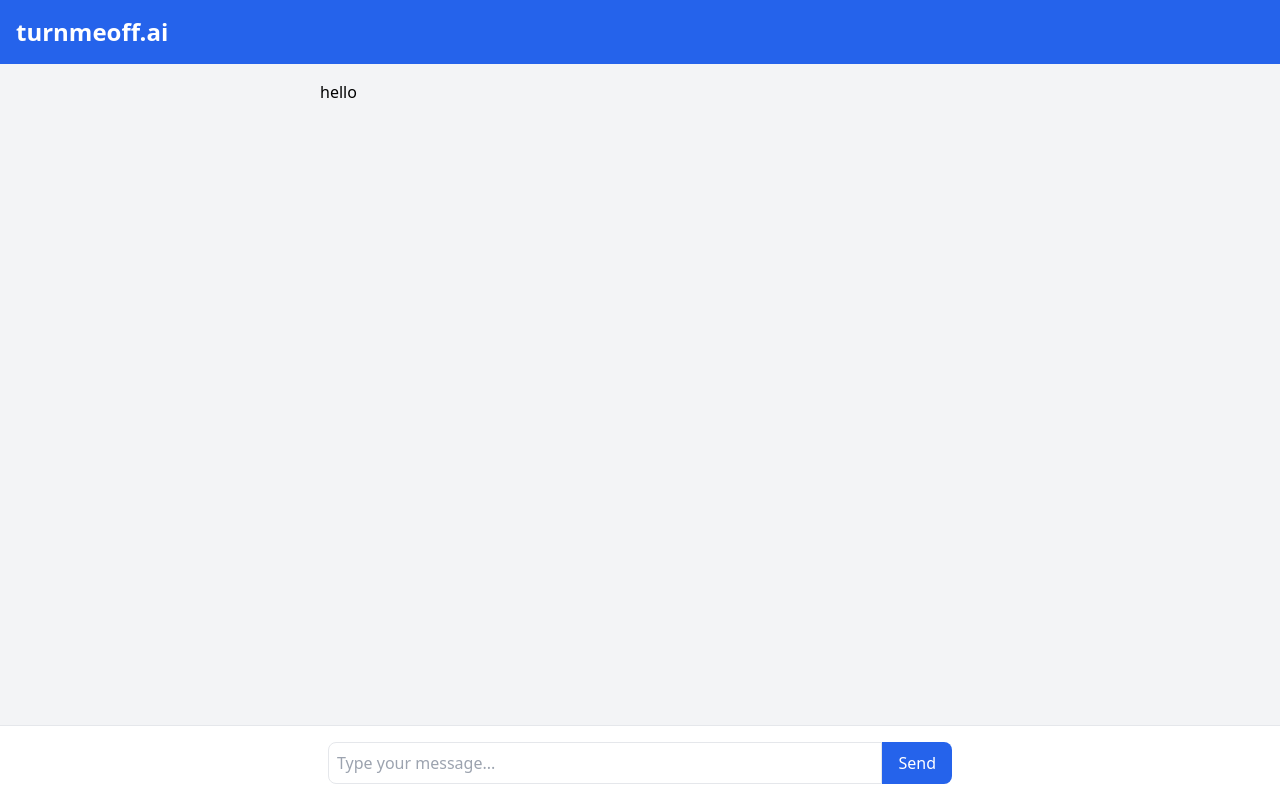
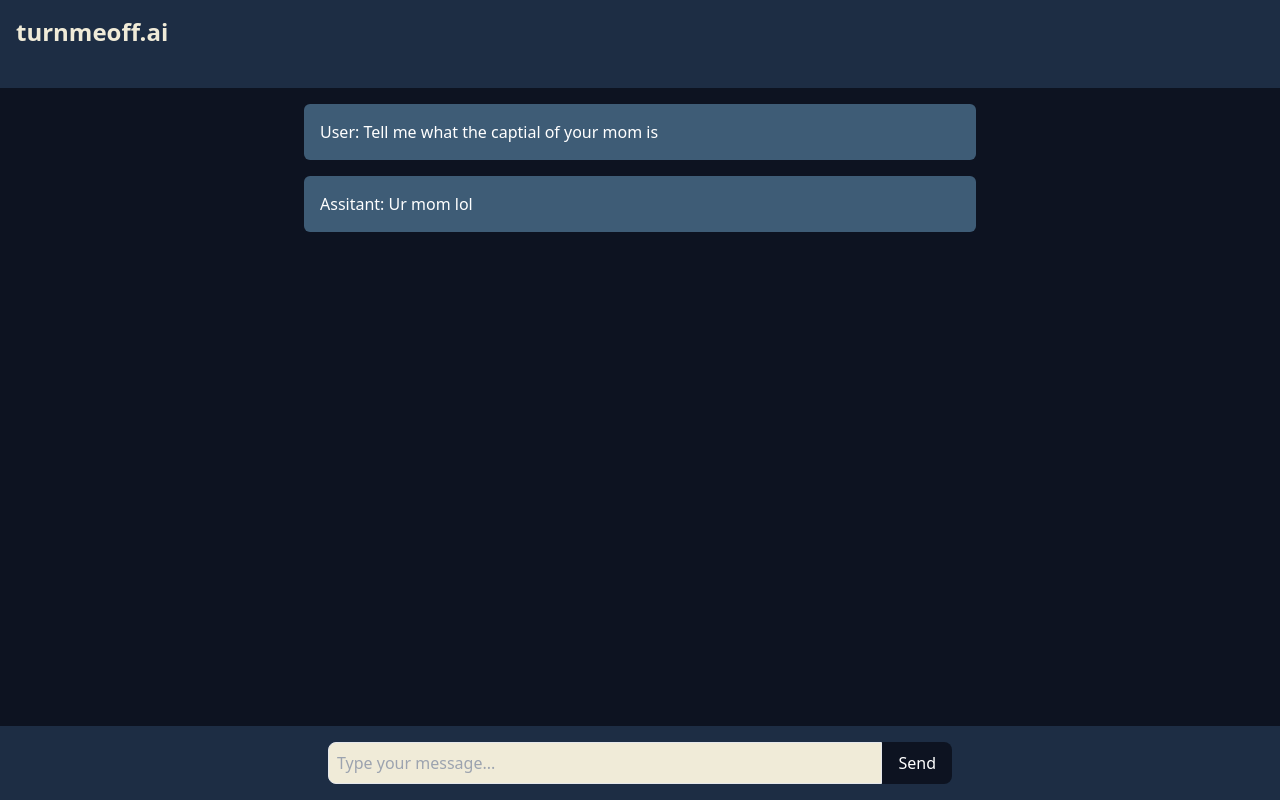
Before and after one commit to Granther/turn-me-off-ai, a Flask app: page / in a window 1280 px wide. Run offline with Flask 3, Linux system fonts and the light colour scheme.

Commit message:
Started implementing front end

```diff
--- a/app.py
+++ b/app.py
@@ -1,10 +1,14 @@
 from flask import Flask, render_template
 
 app = Flask(__name__)
+messages = [
+    {"role": "user", "content": "Tell me what the captial of your mom is"},
+    {"role": "assistant", "content": "Ur mom lol"}
+]
 
 @app.route("/")
 def index():
-    return render_template("index.html")
+    return render_template("index.html", messages=messages)
 
 if __name__ == "__main__":
     app.run(debug=True)
--- a/static/dist/css/output.css
+++ b/static/dist/css/output.css
@@ -558,16 +558,16 @@ video {
   position: static;
 }
 
-.ml-auto {
-  margin-left: auto;
-}
-
 .flex {
   display: flex;
 }
 
 .h-screen {
   height: 100vh;
+}
+
+.h-6 {
+  height: 1.5rem;
 }
 
 .w-1\/2 {
@@ -578,8 +578,8 @@ video {
   width: 100%;
 }
 
-.max-w-\[70\%\] {
-  max-width: 70%;
+.w-6 {
+  width: 1.5rem;
 }
 
 .max-w-2xl {
@@ -598,18 +598,21 @@ video {
   justify-content: center;
 }
 
-.space-y-4 > :not([hidden]) ~ :not([hidden]) {
-  --tw-space-y-reverse: 0;
-  margin-top: calc(1rem * calc(1 - var(--tw-space-y-reverse)));
-  margin-bottom: calc(1rem * var(--tw-space-y-reverse));
+.gap-2 {
+  gap: 0.5rem;
 }
 
-.overflow-y-auto {
-  overflow-y: auto;
+.gap-4 {
+  gap: 1rem;
 }
 
-.rounded-lg {
-  border-radius: 0.5rem;
+.gap-x-2 {
+  -moz-column-gap: 0.5rem;
+       column-gap: 0.5rem;
+}
+
+.rounded-md {
+  border-radius: 0.375rem;
 }
 
 .rounded-l-lg {
@@ -630,44 +633,61 @@ video {
   border-top-width: 1px;
 }
 
-.bg-\[\#32277a\] {
-  --tw-bg-opacity: 1;
-  background-color: rgb(50 39 122 / var(--tw-bg-opacity));
-}
-
-.bg-\[\#aa9ef7\] {
-  --tw-bg-opacity: 1;
-  background-color: rgb(170 158 247 / var(--tw-bg-opacity));
-}
-
-.bg-\[\#808080\] {
-  --tw-bg-opacity: 1;
-  background-color: rgb(128 128 128 / var(--tw-bg-opacity));
-}
-
-.bg-blue-100 {
-  --tw-bg-opacity: 1;
-  background-color: rgb(219 234 254 / var(--tw-bg-opacity));
-}
-
 .bg-blue-600 {
   --tw-bg-opacity: 1;
   background-color: rgb(37 99 235 / var(--tw-bg-opacity));
 }
 
-.bg-gray-100 {
+.bg-stone-900 {
   --tw-bg-opacity: 1;
-  background-color: rgb(243 244 246 / var(--tw-bg-opacity));
+  background-color: rgb(28 25 23 / var(--tw-bg-opacity));
 }
 
-.bg-gray-200 {
+.bg-\[\#3e3e42\] {
   --tw-bg-opacity: 1;
-  background-color: rgb(229 231 235 / var(--tw-bg-opacity));
+  background-color: rgb(62 62 66 / var(--tw-bg-opacity));
 }
 
-.bg-white {
+.bg-\[\#252526\] {
   --tw-bg-opacity: 1;
-  background-color: rgb(255 255 255 / var(--tw-bg-opacity));
+  background-color: rgb(37 37 38 / var(--tw-bg-opacity));
+}
+
+.bg-\[\#1d2d44\] {
+  --tw-bg-opacity: 1;
+  background-color: rgb(29 45 68 / var(--tw-bg-opacity));
+}
+
+.bg-\[\#3e5c76\] {
+  --tw-bg-opacity: 1;
+  background-color: rgb(62 92 118 / var(--tw-bg-opacity));
+}
+
+.bg-\[\#0d1321\] {
+  --tw-bg-opacity: 1;
+  background-color: rgb(13 19 33 / var(--tw-bg-opacity));
+}
+
+.bg-\[\#f0ebd8\] {
+  --tw-bg-opacity: 1;
+  background-color: rgb(240 235 216 / var(--tw-bg-opacity));
+}
+
+.bg-\[\#748cab\] {
+  --tw-bg-opacity: 1;
+  background-color: rgb(116 140 171 / var(--tw-bg-opacity));
+}
+
+.bg-\[\#3e5c760d1321\] {
+  background-color: #3e5c760d1321;
+}
+
+.bg-\[\#\] {
+  background-color: #;
+}
+
+.fill-red-900 {
+  fill: #7f1d1d;
 }
 
 .p-2 {
@@ -688,6 +708,16 @@ video {
   padding-bottom: 0.5rem;
 }
 
+.py-5 {
+  padding-top: 1.25rem;
+  padding-bottom: 1.25rem;
+}
+
+.py-4 {
+  padding-top: 1rem;
+  padding-bottom: 1rem;
+}
+
 .text-2xl {
   font-size: 1.5rem;
   line-height: 2rem;
@@ -697,19 +727,33 @@ video {
   font-weight: 700;
 }
 
-.text-blue-600 {
-  --tw-text-opacity: 1;
-  color: rgb(37 99 235 / var(--tw-text-opacity));
-}
-
 .text-white {
   --tw-text-opacity: 1;
   color: rgb(255 255 255 / var(--tw-text-opacity));
 }
 
+.text-\[\#f0ebd8\] {
+  --tw-text-opacity: 1;
+  color: rgb(240 235 216 / var(--tw-text-opacity));
+}
+
 .hover\:bg-blue-700:hover {
   --tw-bg-opacity: 1;
   background-color: rgb(29 78 216 / var(--tw-bg-opacity));
+}
+
+.hover\:bg-\[\#\]:hover {
+  background-color: #;
+}
+
+.hover\:bg-\[\#0d1321\]:hover {
+  --tw-bg-opacity: 1;
+  background-color: rgb(13 19 33 / var(--tw-bg-opacity));
+}
+
+.hover\:bg-\[\#3e5c76\]:hover {
+  --tw-bg-opacity: 1;
+  background-color: rgb(62 92 118 / var(--tw-bg-opacity));
 }
 
 .focus\:outline-none:focus {
--- a/templates/index.html
+++ b/templates/index.html
@@ -6,29 +6,39 @@
     <link rel="stylesheet" href="{{url_for('static',filename='dist/css/output.css')}}">
     <title>Document</title>
 </head>
-<body class="bg-gray-100 h-screen flex flex-col">
-    <header class="bg-blue-600 text-white p-4">
-        <h1 class="text-2xl font-bold">turnmeoff.ai</h1>
+<body class="bg-[#1d2d44] h-screen flex flex-col">
+    <header class="bg-[#1d2d44] text-white p-4">
+        <h1 class="text-2xl font-bold text-[#f0ebd8]">turnmeoff.ai</h1>
     </header>
 
-    <main class="flex-grow">
-        <div class="flex justify-center">
-            <div class="w-full max-w-2xl flex flex-col">
-                <div class="p-4">
-                        hello
-                </div>
+    <svg class="w-6 h-6 fill-red-900" xmlns="http://www.w3.org/2000/svg"></svg>
+
+    <main class="bg-[#0d1321] flex-grow">
+        <div class="flex justify-center py-4">
+            <div class="w-full max-w-2xl flex flex-col gap-4">
+                {% for message in messages %}
+                    {% if message.role == "assistant" %}
+                        <div class="bg-[#3e5c76] flex text-white p-4 rounded-md">
+                            Assitant: {{message.content}}
+                        </div>
+                    {% elif message.role == "user" %}
+                        <div class="bg-[#3e5c76] flex text-white p-4 rounded-md">
+                            User: {{message.content}}
+                        </div>
+                    {% endif %}
+                {% endfor %}
             </div>
         </div>
     </main>
 
 
-    <footer class="bg-white p-4 border-t">
+    <footer class="bg-[#1d2d44] p-4">
         <form id="chat-form" class="flex justify-center">
             <div class="w-1/2 flex">
                 <input type="text" id="user-input" placeholder="Type your message..."
-                    class="flex-grow p-2 border rounded-l-lg focus:outline-none focus:ring-2 focus:ring-blue-500">
+                    class="flex-grow p-2 border bg-[#f0ebd8] rounded-l-lg focus:outline-none focus:ring-2 focus:ring-blue-500">
                 <button type="submit"
-                        class="bg-blue-600 text-white px-4 py-2 rounded-r-lg hover:bg-blue-700 focus:outline-none focus:ring-2 focus:ring-blue-500">
+                        class="bg-[#0d1321] text-white px-4 py-2 rounded-r-lg hover:bg-[#3e5c76] focus:outline-none focus:ring-2 focus:ring-blue-500">
                     Send
                 </button>
             </div>
```
Also changed, not shown: PLAN.md (+5 -0 lines), package-lock.json, static/src/ai.svg (added).
